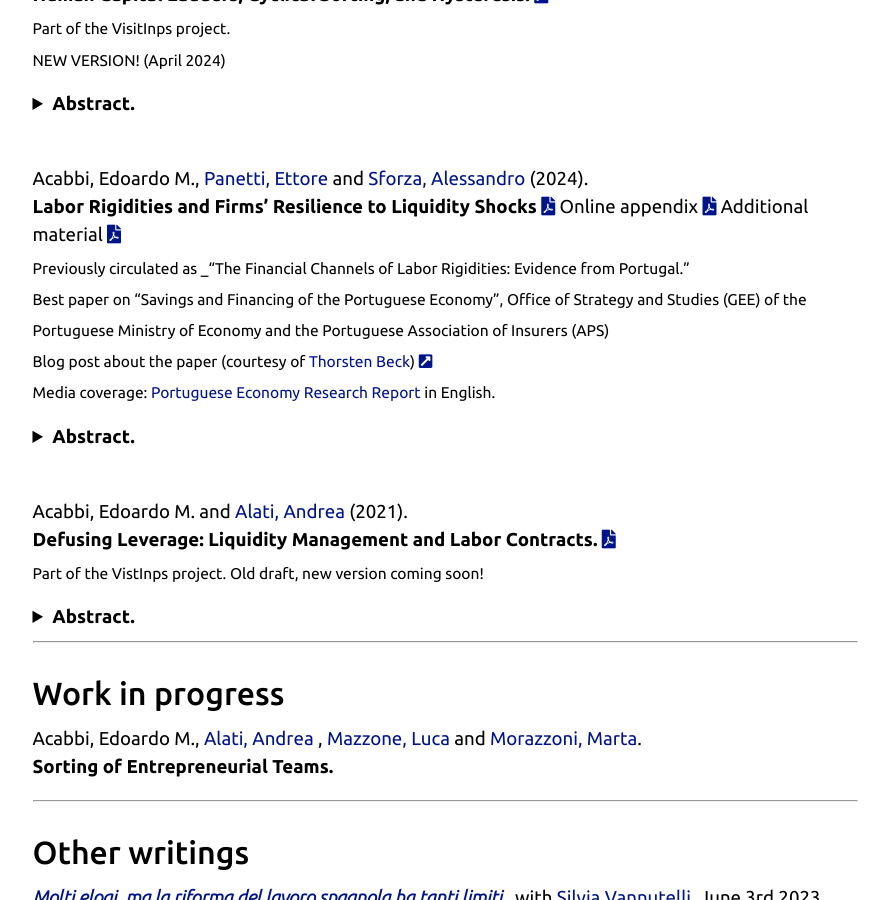
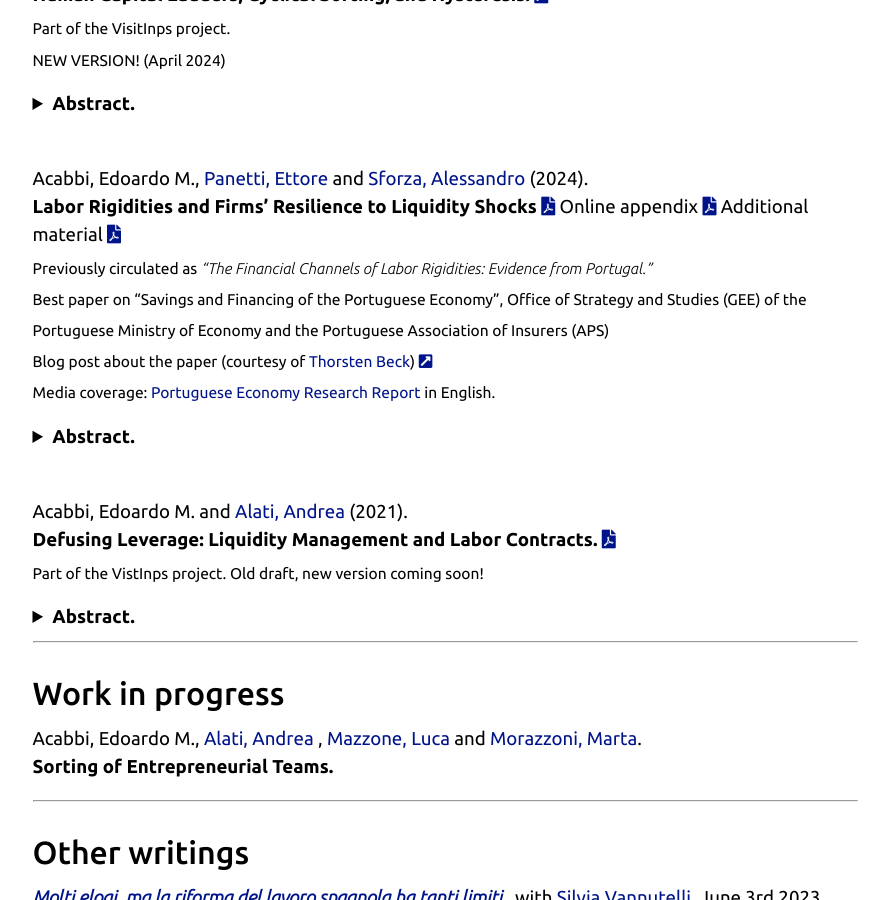
Before and after one commit to eacabbi/eacabbi.github.io, a Jekyll site: the page built from index.md, in a window 1280 px wide and 900 px high, scrolled down 1528 px. Shown: the whole window, without its empty margins (195-1084 px from the left). Built offline with Jekyll 4.4.1, drawn with Linux system fonts in a browser that asks for light colours; some web fonts are replaced.

Commit message:
formatting

```diff
--- a/index.md
+++ b/index.md
@@ -62,7 +62,7 @@ Using administrative data, we document that workers acquire more human capital a
 <br>
 Acabbi, Edoardo M., <a href="https://sites.google.com/view/ettorepanetti"> Panetti, Ettore </a> and <a href="https://sites.google.com/site/alessandrosforza87/home"> Sforza, Alessandro</a> (2024).
 **Labor Rigidities and Firms' Resilience to Liquidity Shocks** <a href="{{ site.url }}/docs/APS.pdf" class="{{ site.pdf_icon }}" title="{{ site.pdf_title }}" id="icon"></a> Online appendix <a href="{{ site.url }}/docs/APS_OA.pdf" class="{{ site.pdf_icon }}" title="{{ site.pdf_title }}" id="icon"></a> Additional material <a href="{{ site.url }}/docs/APS_Addendum.pdf" class="{{ site.pdf_icon }}" title="{{ site.pdf_title }}" id="icon"></a>
-<br> <sub>Previously circulated as _"The Financial Channels of Labor Rigidities: Evidence from Portugal."</sub>
+<br> <sub>Previously circulated as _"The Financial Channels of Labor Rigidities: Evidence from Portugal."_</sub>
 <br> <sub>Best paper on “Savings and Financing of the Portuguese Economy”, Office of Strategy and Studies (GEE) of the Portuguese Ministry of Economy and the Portuguese Association of Insurers (APS)</sub>
 <br> <sub>Blog post about the paper (courtesy of <a href="http://www.thorstenbeck.com">Thorsten Beck</a>) <a href="http://www.thorstenbeck.com/108089829/6893607/posting/interesting-papers-april-2020" class="{{ site.link_icon }}" title="{{ site.pdf_title }}"  id="icon"></a> </sub>
 <br> <sub> Media coverage: <a href="https://research.pej.pt/2020/01/07/finance-and-labor-rigidity-in-portugal/">Portuguese Economy Research Report</a> in English.</sub>
```
